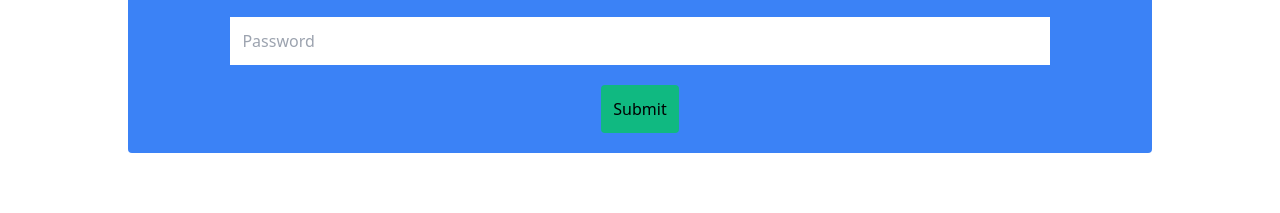
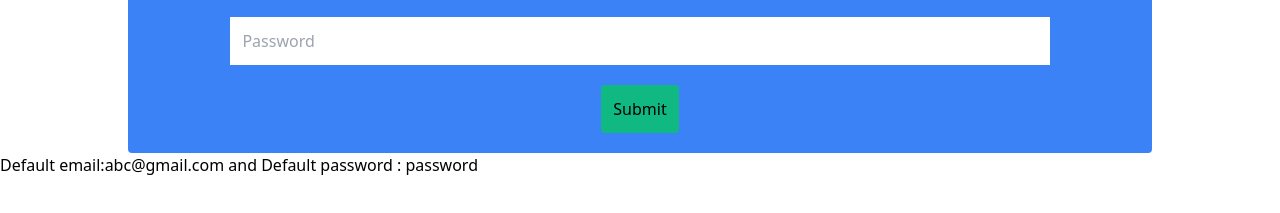
Before and after one commit to shihab-2021/ONS-Bank-Simple-Project, a plain HTML site: page index.html in a window 1280 px wide. Shown: the part 315-528 px from the top of the page. Drawn offline with nearby package versions, Linux system fonts and the light colour scheme.

Commit message:
Update index.html

```diff
--- a/index.html
+++ b/index.html
@@ -15,6 +15,9 @@
         <input id="password" class="w-4/5 mx-auto my-5 p-3 block" type="password" placeholder="Password">
         <button id="login" class="block mx-auto p-3 bg-green-500 rounded">Submit</button>
     </div>
+    <div>
+        <p>Default email:abc@gmail.com and Default password : password </p>
+    </div>
     <script>
         document.getElementById('login').addEventListener('click',function(){
             const emailField = document.getElementById('email');
```
